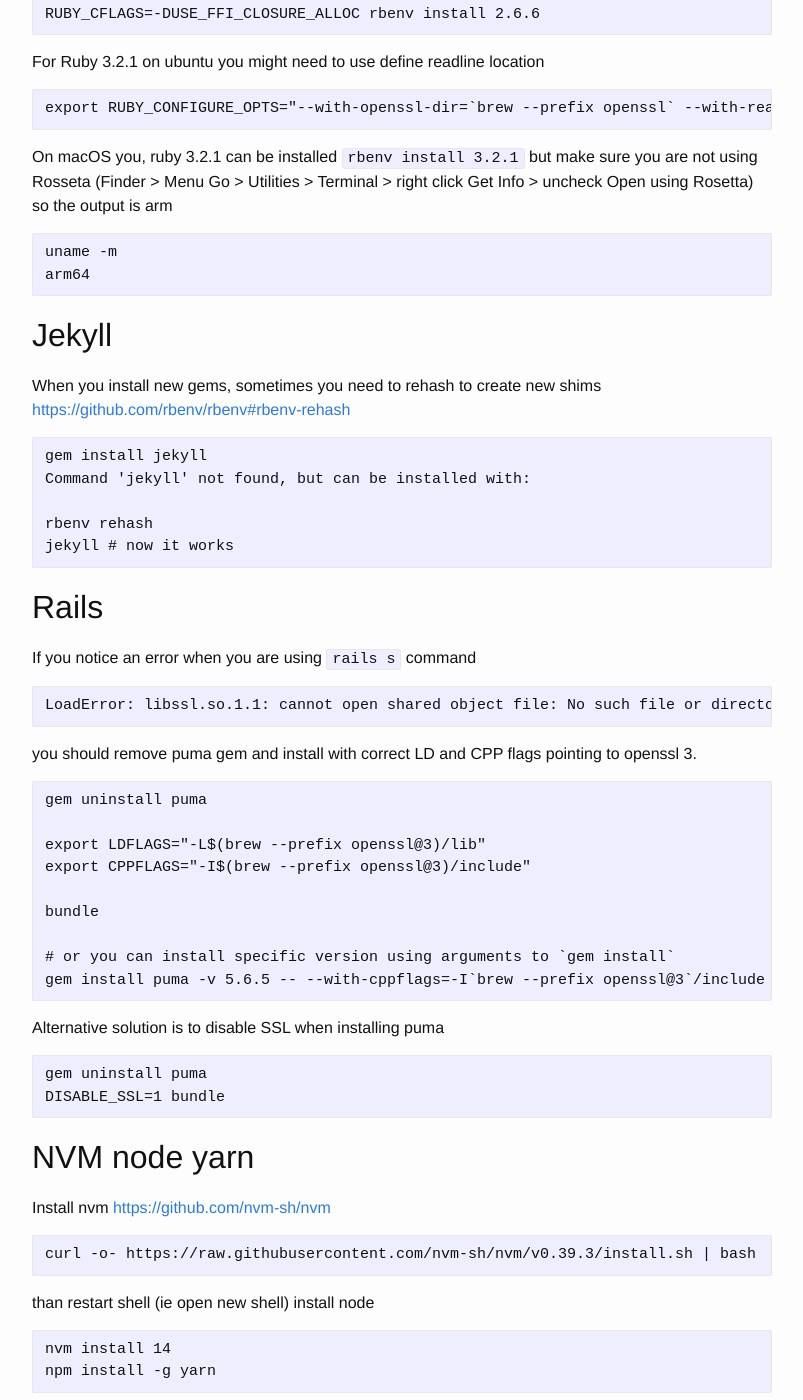
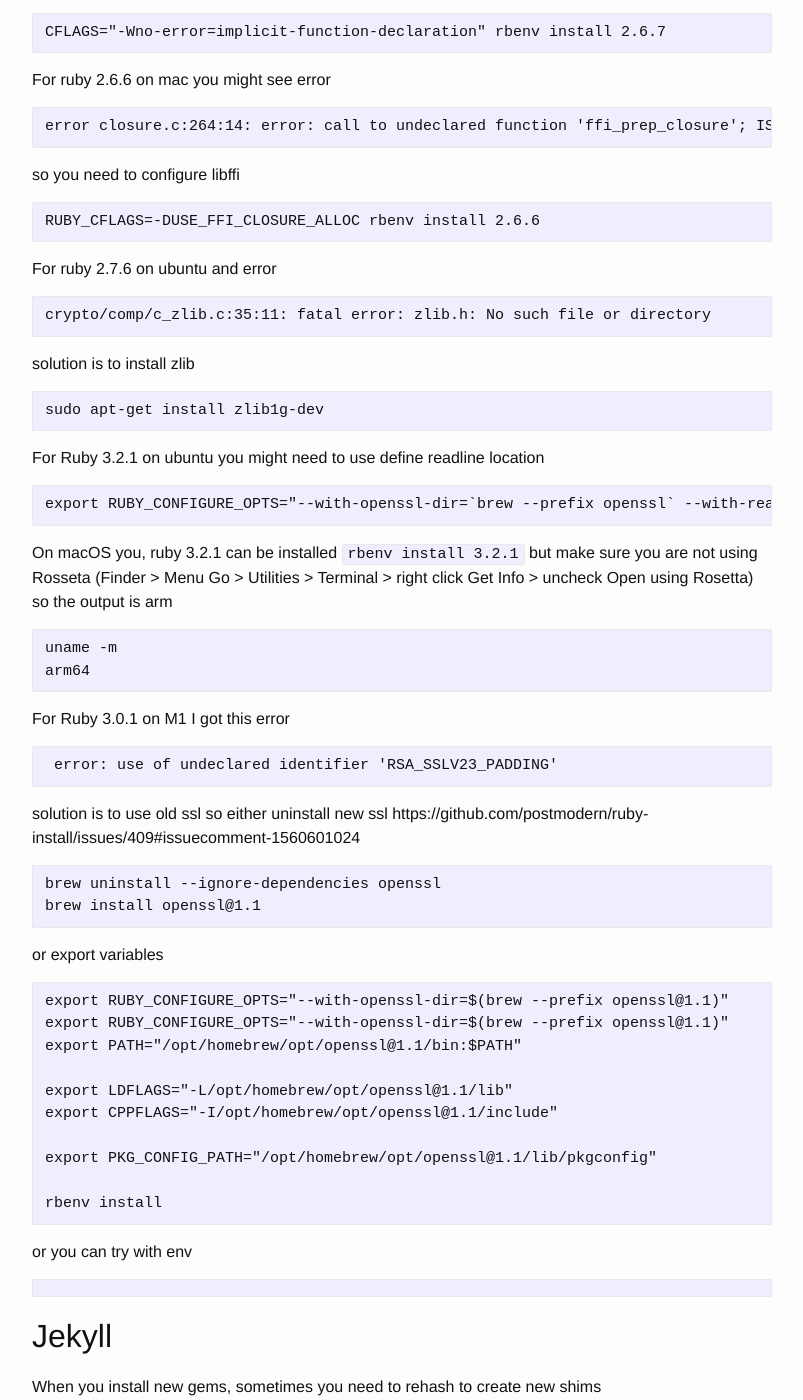
Before and after one commit to trkin/dev.trk.in.rs, a Jekyll site: the page built from _posts/2023-01-11-install-ruby-using-brew-rbenv.md, in a window 1280 px wide and 1400 px high, scrolled down 3798 px. Shown: the whole window, without its empty margins (238-1041 px from the left). Built offline with Jekyll 4.4.1, drawn with Linux system fonts in a browser that asks for light colours; the table of contents is made by our own code; some of the changed text lies outside the part shown.

````diff
--- a/_posts/2023-01-11-install-ruby-using-brew-rbenv.md
+++ b/_posts/2023-01-11-install-ruby-using-brew-rbenv.md
@@ -73,6 +73,15 @@ ls -la /home/linuxbrew/.linuxbrew/Homebrew/README.md
 
 # also https://zenn.dev/megeton/articles/f9f17d184fead6
 git config --global --add safe.directory /usr/local/Homebrew
+```
+On macos
+```
+sudo dseditgroup -o create homebrew
+sudo dseditgroup -o edit -a dule -t user homebrew
+sudo dseditgroup -o edit -a mile -t user homebrew
+
+sudo chown -R :homebrew /opt/homebrew
+sudo chmod -R g+w /opt/homebrew
 ```
 
 ## Install rbenv
@@ -170,6 +179,15 @@ so you need to configure libffi
 RUBY_CFLAGS=-DUSE_FFI_CLOSURE_ALLOC rbenv install 2.6.6
 ```
 
+For ruby 2.7.6 on ubuntu and error
+```
+crypto/comp/c_zlib.c:35:11: fatal error: zlib.h: No such file or directory
+```
+solution is to install zlib
+```
+sudo apt-get install zlib1g-dev
+```
+
 For Ruby 3.2.1 on ubuntu you might need to use define readline location
 ```
 export RUBY_CONFIGURE_OPTS="--with-openssl-dir=`brew --prefix openssl` --with-readline-dir=`brew --prefix readline`"
@@ -180,6 +198,33 @@ Get Info > uncheck Open using Rosetta) so the output is arm
 ```
 uname -m
 arm64
+```
+
+For Ruby 3.0.1 on M1 I got this error
+```
+ error: use of undeclared identifier 'RSA_SSLV23_PADDING'
+```
+solution is to use old ssl so either uninstall new ssl
+https://github.com/postmodern/ruby-install/issues/409#issuecomment-1560601024
+```
+brew uninstall --ignore-dependencies openssl
+brew install openssl@1.1
+```
+or export variables
+```
+export RUBY_CONFIGURE_OPTS="--with-openssl-dir=$(brew --prefix openssl@1.1)"
+export RUBY_CONFIGURE_OPTS="--with-openssl-dir=$(brew --prefix openssl@1.1)"
+export PATH="/opt/homebrew/opt/openssl@1.1/bin:$PATH"
+
+export LDFLAGS="-L/opt/homebrew/opt/openssl@1.1/lib"
+export CPPFLAGS="-I/opt/homebrew/opt/openssl@1.1/include"
+
+export PKG_CONFIG_PATH="/opt/homebrew/opt/openssl@1.1/lib/pkgconfig"
+
+rbenv install
+```
+or you can try with env
+```
 ```
 
 ## Jekyll
````
Also changed, not shown: _posts/2023-02-23-cloudflare-tunnel.md (+16 -1 lines), _posts/2024-04-23-internship-2.md (added, +36 -0 lines), Gemfile.lock.
